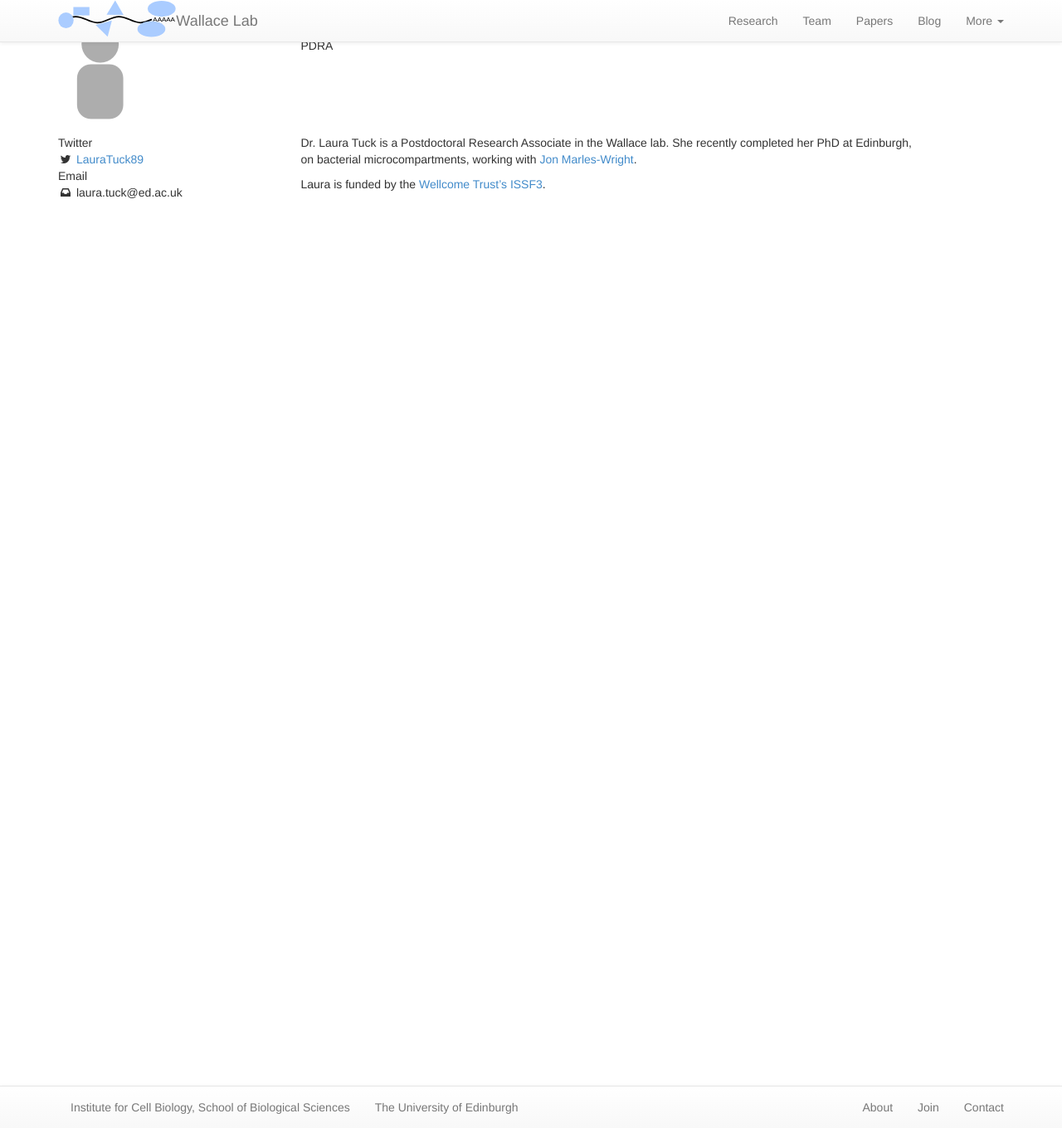
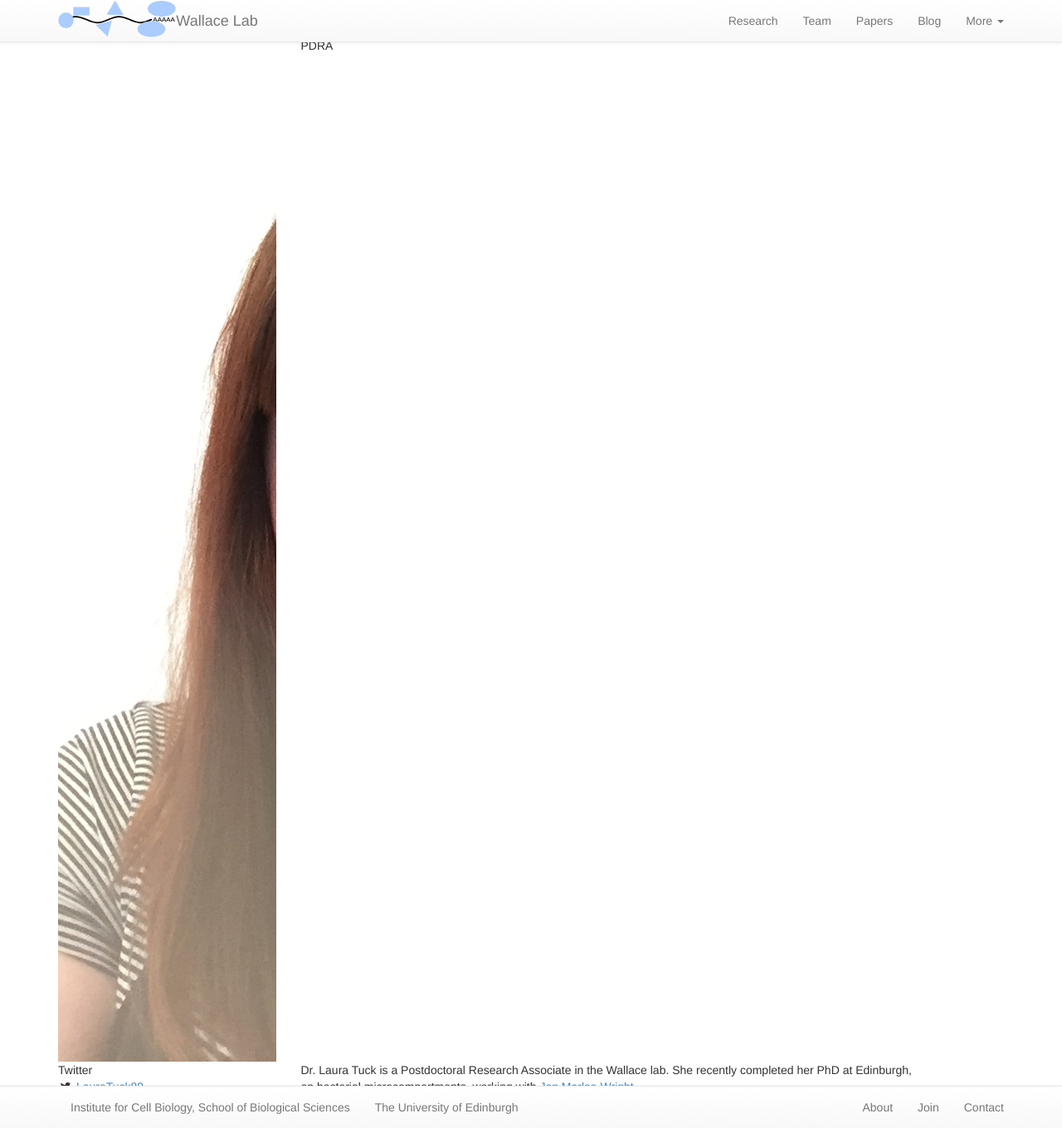
Before and after one commit to swinterbourne/ewallace.github.io, a Jekyll site: the page built from team/_posts/2018-08-06-laura-tuck.md, in a window 1280 px wide and 1360 px high. Shown: the whole window at 83% size. Built offline with Jekyll 4.4.1, drawn with Linux system fonts in a browser that asks for light colours; nearby versions of some CDN libraries.

Commit message:
lab photos A Alex and Laura

```diff
--- a/team/_posts/2018-08-06-laura-tuck.md
+++ b/team/_posts/2018-08-06-laura-tuck.md
@@ -9,7 +9,7 @@ twitter: LauraTuck89
 github:
 ORCID:
 scholar:
-image: /assets/images/team/default-member.png
+image: /assets/images/team/laura-tuck-2018.jpg
 alum: false
 ---
 
```
Also changed, not shown: assets/images/team/laura-tuck-2018.jpg (added).
